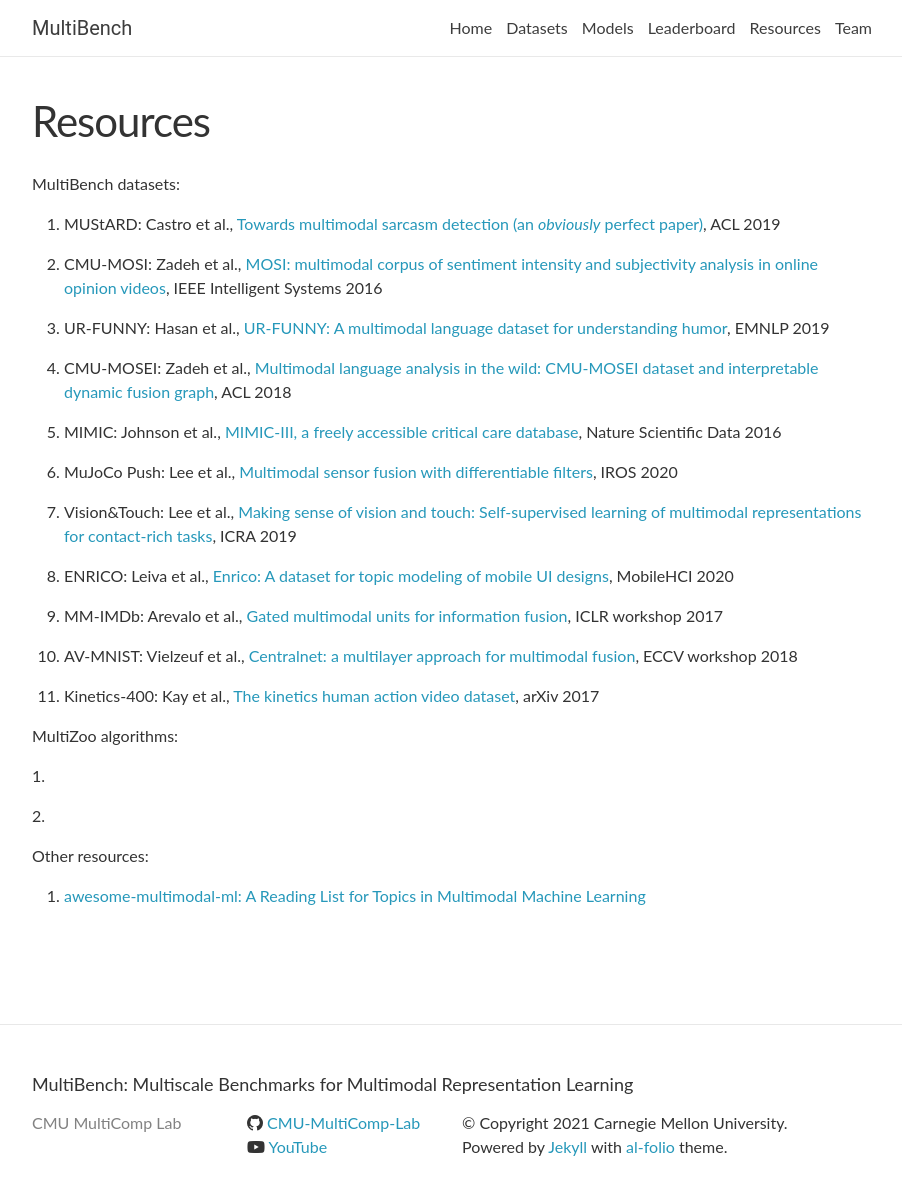
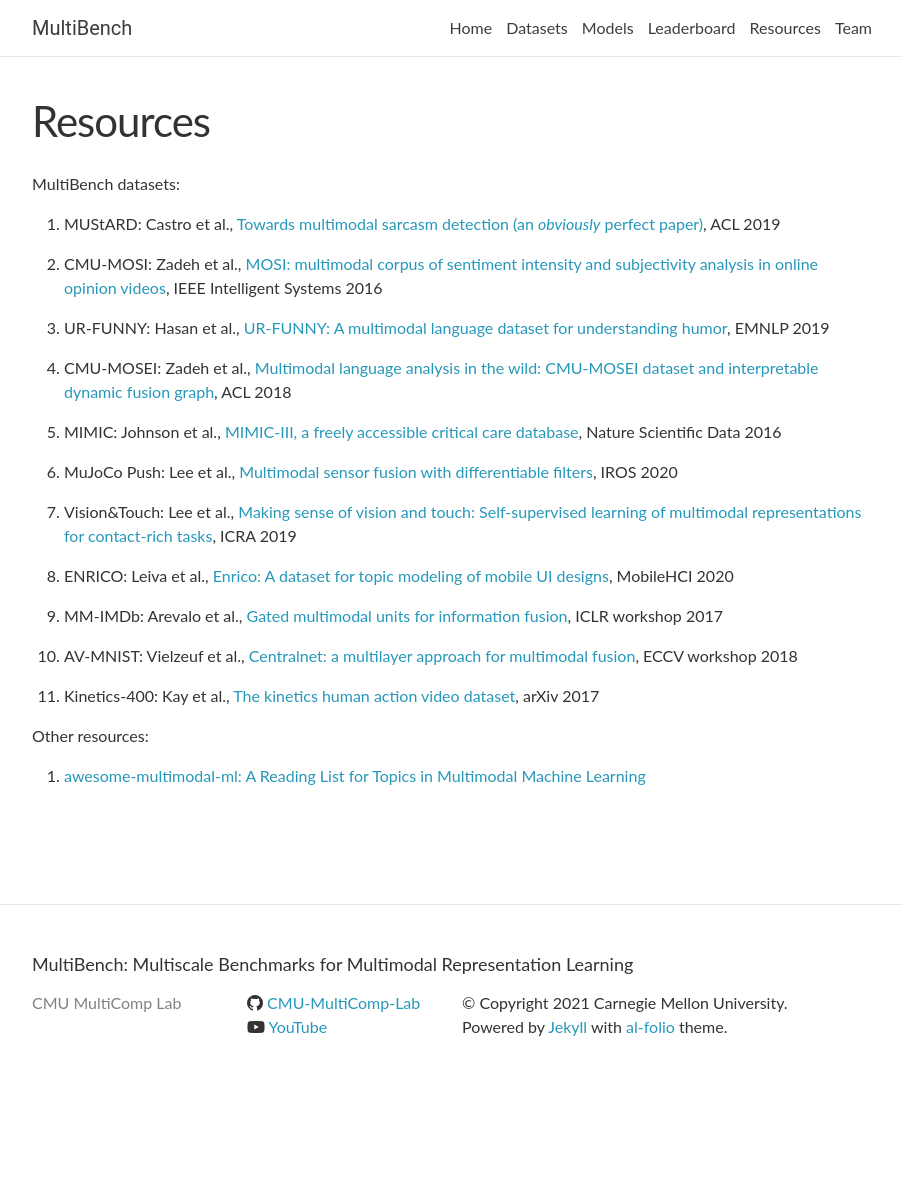
Before and after one commit to CMU-MultiComp-Lab/multibench, a Jekyll site: the page built from _pages/resources.md, in a window 1280 px wide and 1220 px high. Shown: the top 1195 px of the window, without its empty margins (188-1090 px from the left). Built offline with Jekyll 4.4.1, drawn with Linux system fonts in a browser that asks for light colours; nearby versions of some CDN libraries; library files that are not in the unit come from our copies; comment, search, counter and statistics services are not loaded.

Commit message:
Update resources.md

```diff
--- a/_pages/resources.md
+++ b/_pages/resources.md
@@ -28,12 +28,6 @@
 
 11. Kinetics-400: Kay et al., [The kinetics human action video dataset](https://arxiv.org/abs/1705.06950), arXiv 2017
 
-MultiZoo algorithms:
-
-1.
-
-2.
-
 Other resources:
 
 1. [awesome-multimodal-ml: A Reading List for Topics in Multimodal Machine Learning](https://github.com/pliang279/awesome-multimodal-ml)
```
